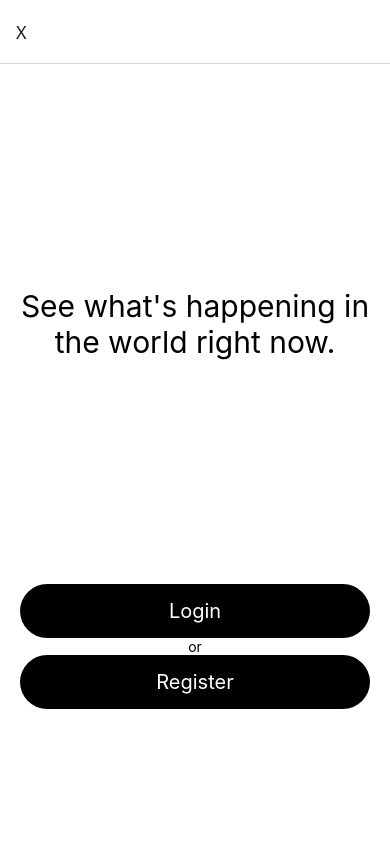
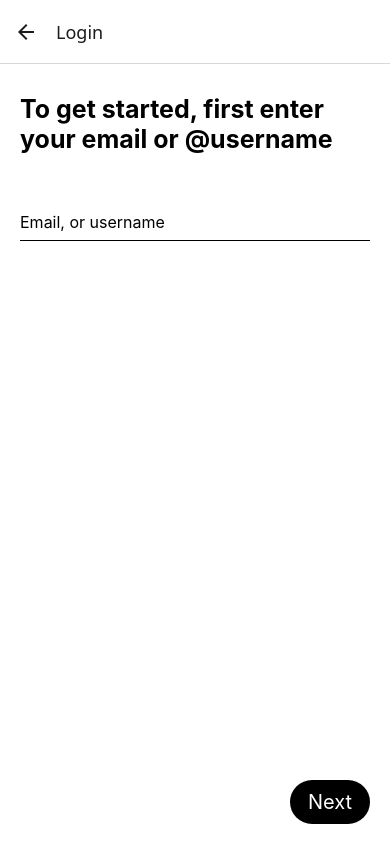
Before and after one commit to fuadmuchtar/xx-cloneXapp-react-native, a React Native app in the folder xx/: screen /Login in a window 390 px wide. Built offline with nearby package versions, Linux system fonts and the light colour scheme.

Commit message:
feat: implement authentication scheme flow with WelcomeScreen and enhanced LoginScreen; add navigation logic and update dependencies

```diff
--- a/xx/navigators/StackNav.js
+++ b/xx/navigators/StackNav.js
@@ -1,12 +1,20 @@
 import { createStackNavigator } from "@react-navigation/stack"
 import LoginScreen from "../screens/LoginScreen"
+import WelcomeScreen from "../screens/WelcomeScreen"
 
 const Stack = createStackNavigator()
 export default function StackNav() {
+    const { isSignedIn } = false // Replace with your authentication logic
     return (
         <Stack.Navigator>
-            <Stack.Screen name="Login" options={{ title: 'X' }} component={LoginScreen} />
-            {/* <Stack.Screen name="Profile" component={ProfileScreen} /> */}
+            {isSignedIn ? (
+                <Stack.Screen name="Home" component={HomeScreen} />
+            ) : (
+                <>
+                    <Stack.Screen name="Welcome" options={{ title: 'X' }} component={WelcomeScreen} />
+                    <Stack.Screen name="Login" component={LoginScreen} />
+                </>
+            )}
         </Stack.Navigator>
     )
 }
--- a/xx/package.json
+++ b/xx/package.json
@@ -9,14 +9,17 @@
     "web": "expo start --web"
   },
   "dependencies": {
+    "@apollo/client": "^3.13.8",
     "@expo/vector-icons": "^14.1.0",
     "@react-native-community/datetimepicker": "^8.3.0",
+    "@react-navigation/bottom-tabs": "^7.3.13",
     "@react-navigation/elements": "^2.4.2",
     "@react-navigation/native": "^7.1.9",
     "@react-navigation/native-stack": "^7.3.13",
     "@react-navigation/stack": "^7.3.2",
     "expo": "~53.0.9",
     "expo-status-bar": "~2.2.3",
+    "graphql": "^16.11.0",
     "react": "19.0.0",
     "react-native": "0.79.2"
   },
--- a/xx/screens/LoginScreen.js
+++ b/xx/screens/LoginScreen.js
@@ -1,38 +1,122 @@
+import { Feather } from "@expo/vector-icons";
 import { useState } from "react";
-import { Button, StyleSheet, Text, TouchableOpacity, View } from "react-native";
+import { StyleSheet, Text, TextInput, TouchableOpacity, View } from "react-native";
 
 export default function LoginScreen() {
-    const [email, setEmail] = useState("")
+    const [emailUsername, setEmailUsername] = useState("")
+    const [password, setPassword] = useState("")
+    const [isTrue, setIsTrue] = useState(false)
+    const [passwordVisible, setPasswordVisible] = useState(false);
+
+    const handleUser = async () => {
+        setIsTrue(true)
+    }
+
+    const handleLogin = async () => {
+        console.log("Login")
+    }
+
+    if (!isTrue)
+        return (
+            <View style={styles.container}>
+                <View>
+                    <Text style={styles.title}>To get started, first enter your email or @username</Text>
+                </View>
+                <View style={{ flex: 1 }}>
+                    <TextInput
+                        style={styles.input}
+                        placeholder="Email, or username"
+                        onChangeText={(emailUsername) => setEmailUsername(emailUsername)}
+                        value={emailUsername}
+                    />
+                </View>
+                <View style={{ alignItems: "flex-end" }}>
+                    <TouchableOpacity onPress={handleUser}>
+                        <Text style={styles.button}>Next</Text>
+                    </TouchableOpacity>
+                </View>
+            </View>
+        )
+
     return (
         <View style={styles.container}>
-            <View style={{ flex: 2, justifyContent: "center", alignItems: "center" }}>
-                <Text style={{ fontSize: 30, textAlign: "center" }}>See what's happening in the world right now.</Text>
+            <View style={{}}>
+                <Text style={styles.title}>Enter your password</Text>
             </View>
             <View style={{ flex: 1 }}>
-                <TouchableOpacity>
-                    <Text style={styles.button}>Login</Text>
-                </TouchableOpacity>
-                <Text style={{ textAlign: "center" }}>or</Text>
-                <TouchableOpacity>
-                    <Text style={styles.button}>Register</Text>
+                <TextInput
+                    style={styles.input}
+                    placeholder="Email, or username"
+                    onChangeText={(emailUsername) => setEmailUsername(emailUsername)}
+                    value={emailUsername}
+                />
+                <View>
+                    <View style={styles.passwordContainer}>
+                        <TextInput
+                            style={styles.passwordInput}
+                            placeholder="Password"
+                            value={password}
+                            onChangeText={setPassword}
+                            secureTextEntry={!passwordVisible}
+                        />
+                        <TouchableOpacity onPress={() => setPasswordVisible(!passwordVisible)}>
+                            <Feather name={passwordVisible ? "eye" : "eye-off"} size={20} color="#657786" />
+                        </TouchableOpacity>
+                    </View>
+                </View>
+            </View>
+            <View>
+                <TouchableOpacity onPress={handleLogin}>
+                    <Text style={{
+                        fontSize: 20,
+                        textAlign: "center",
+                        backgroundColor: "black",
+                        color: "#fff",
+                        padding: 15,
+                        borderRadius: 999,
+                    }}>Log in</Text>
                 </TouchableOpacity>
             </View>
         </View>
     )
 }
 
+
 const styles = StyleSheet.create({
     container: {
         flex: 1,
         backgroundColor: "#fff",
-        paddingHorizontal: 20
+        padding: 20
+    },
+    title: {
+        fontSize: 25,
+        fontWeight: "bold",
+        marginTop: 10
+    },
+    input: {
+        marginTop: 50,
+        borderBottomWidth: 1,
+        fontSize: 16,
+        paddingVertical: 8,
     },
     button: {
         fontSize: 20,
+        width: 80,
         textAlign: "center",
         backgroundColor: "black",
         color: "#fff",
-        padding: 15,
+        padding: 10,
         borderRadius: 999,
-    }
+    },
+    passwordContainer: {
+        flexDirection: 'row',
+        marginTop: 50,
+        borderBottomWidth: 1,
+        fontSize: 16,
+        paddingVertical: 8,
+    },
+    passwordInput: {
+        flex: 1,
+        fontSize: 16,
+    },
 })
--- /dev/null
+++ b/xx/screens/WelcomeScreen.js
@@ -0,0 +1,38 @@
+import { useNavigation } from "@react-navigation/native";
+import { StyleSheet, Text, TouchableOpacity, View } from "react-native";
+
+export default function WelcomeScreen() {
+    const { navigate } = useNavigation()
+    return (
+        <View style={styles.container}>
+            <View style={{ flex: 2, justifyContent: "center", alignItems: "center" }}>
+                <Text style={{ fontSize: 30, textAlign: "center" }}>See what's happening in the world right now.</Text>
+            </View>
+            <View style={{ flex: 1 }}>
+                <TouchableOpacity onPress={() => { navigate('Login') }}>
+                    <Text style={styles.button}>Login</Text>
+                </TouchableOpacity>
+                <Text style={{ textAlign: "center" }}>or</Text>
+                <TouchableOpacity>
+                    <Text style={styles.button}>Register</Text>
+                </TouchableOpacity>
+            </View>
+        </View>
+    )
+}
+
+const styles = StyleSheet.create({
+    container: {
+        flex: 1,
+        backgroundColor: "#fff",
+        paddingHorizontal: 20
+    },
+    button: {
+        fontSize: 20,
+        textAlign: "center",
+        backgroundColor: "black",
+        color: "#fff",
+        padding: 15,
+        borderRadius: 999,
+    }
+})
```
Also changed, not shown: xx/screens/HomeScreen.js (deleted), xx/screens/ProfileScreen.js (deleted), xx/screens/RegisterScreen.js (deleted), xx/screens/SearchScreen.js (deleted), xx/screens/TweetScreen.js (deleted), 1 other file (tests, documents, lock files or other folders).
